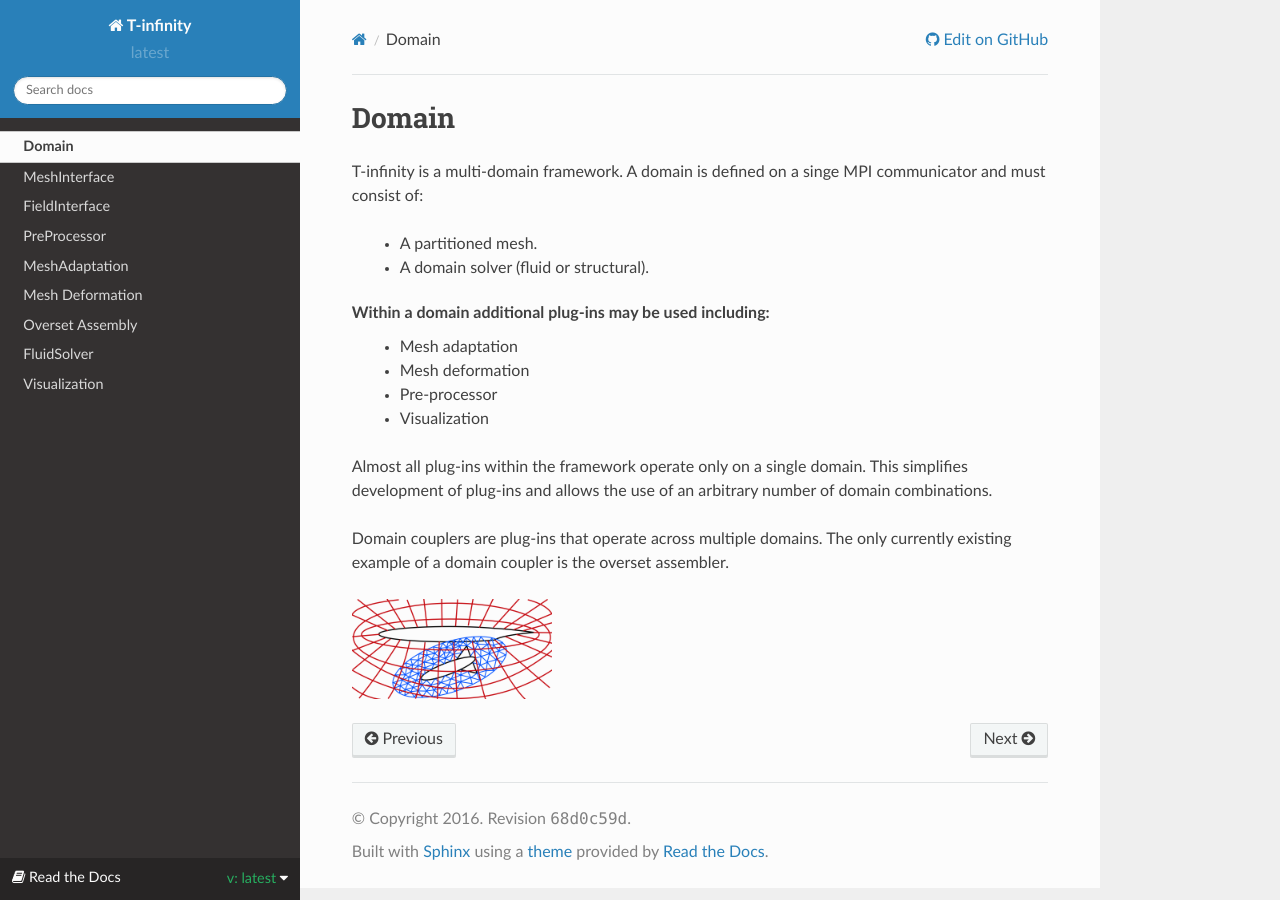
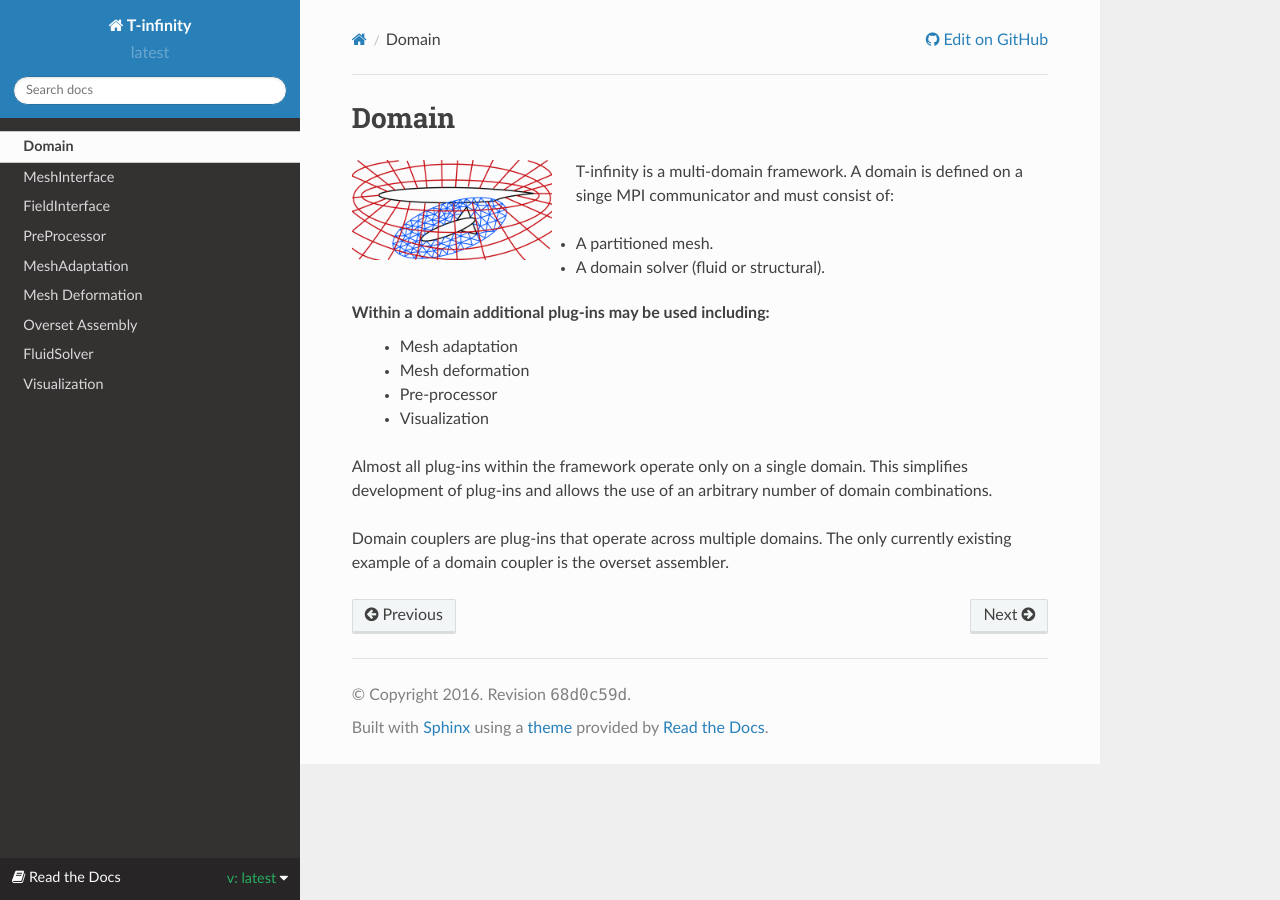
Before and after one commit to T-infinity/T-infinity-docs, a Sphinx documentation site: the page built from docs/domain.rst, in a window 1280 px wide. Built offline with Sphinx 7.4.7 and the Read the Docs theme 2.0.0, drawn with Linux system fonts in a browser that asks for light colours; formulas are drawn with MathJax 3.

Commit message:
To shift where domain image sits

```diff
--- a/docs/domain.rst
+++ b/docs/domain.rst
@@ -1,5 +1,11 @@
 Domain
 ======
+
+.. image:: _static/images/cartoon-domains.png
+   :width: 200px
+   :align: left
+   :alt: multiple domains
+
 T-infinity is a multi-domain framework.
 A domain is defined on a singe MPI communicator and must consist of:
   - A partitioned mesh.
@@ -16,9 +22,3 @@ This simplifies development of plug-ins and allows the use of an arbitrary numbe
 
 Domain couplers are plug-ins that operate across multiple domains.
 The only currently existing example of a domain coupler is the overset assembler.
-
-
-.. image:: _static/images/cartoon-domains.png
-   :width: 200px
-   :align: left
-   :alt: multiple domains
```
